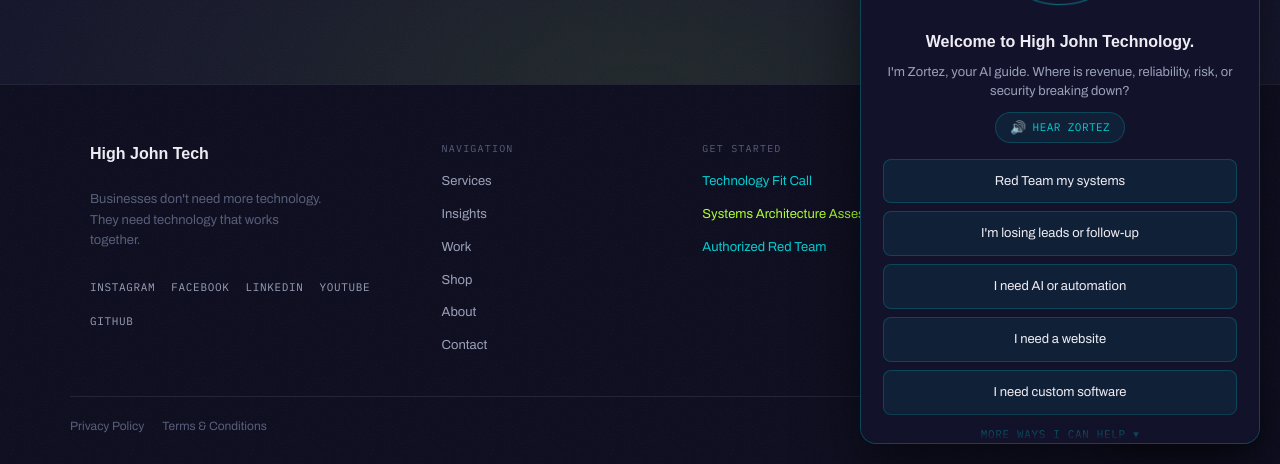
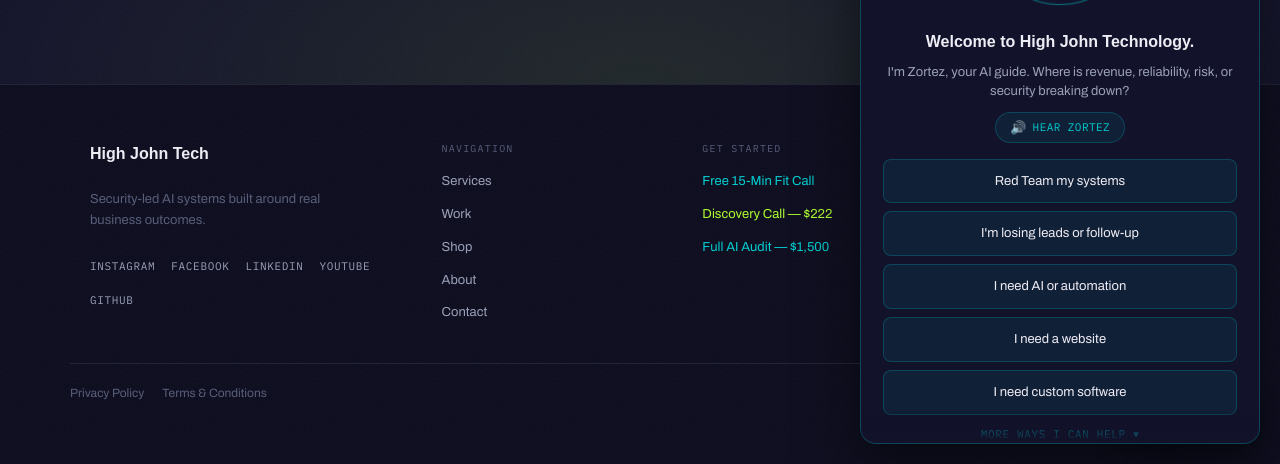
Before and after one commit to HighJohnTech/highjohn-preview, a Jekyll site: the page built from index.html, in a window 1280 px wide and 900 px high, scrolled down 5494 px, cut to the strip 436-900 px from the top of the window. Built offline with Jekyll 4.4.1, drawn with Linux system fonts in a browser that asks for light colours; some web fonts are replaced.

Commit message:
Simplify preview footer and restore revenue CTAs

```diff
--- a/_includes/footer.html
+++ b/_includes/footer.html
@@ -3,14 +3,13 @@
 
     <div class="footer-col footer-brand">
       <span class="footer-name">{{ site.data.company.name }}</span>
-      <p class="footer-tagline">Businesses don't need more technology. They need technology that works together.</p>
+      <p class="footer-tagline">Security-led AI systems built around real business outcomes.</p>
       {% include social-links.html %}
     </div>
 
     <div class="footer-col">
       <span class="footer-heading mono">Navigation</span>
       <a href="{{ '/services/' | relative_url }}">Services</a>
-      <a href="{{ '/insights/' | relative_url }}">Insights</a>
       <a href="{{ '/work/' | relative_url }}">Work</a>
       <a href="{{ '/shop/' | relative_url }}">Shop</a>
       <a href="{{ '/about/' | relative_url }}">About</a>
@@ -19,9 +18,9 @@
 
     <div class="footer-col">
       <span class="footer-heading mono">Get Started</span>
-      {% include fit-call-cta.html class="footer-link-cta" label="Technology Fit Call" icon=false %}
-      <a class="footer-link-cta footer-link-cta--primary" href="{{ '/systems-audit/' | relative_url }}">Systems Architecture Assessment</a>
-      <a class="footer-link-cta" href="{{ '/red-team/' | relative_url }}">Authorized Red Team</a>
+      {% include fit-call-cta.html class="footer-link-cta" label="Free 15-Min Fit Call" icon=false %}
+      {% include cta-book.html class="footer-link-cta footer-link-cta--primary" label="Discovery Call — $222" service="Discovery Call" icon=false %}
+      {% include cta-book.html class="footer-link-cta" label="Full AI Audit — $1,500" service="Full AI Audit" icon=false %}
     </div>
 
     <div class="footer-col">
@@ -38,6 +37,6 @@
       <a href="{{ '/privacy-policy.html' | relative_url }}">Privacy Policy</a>
       <a href="{{ '/terms-and-conditions/' | relative_url }}">Terms &amp; Conditions</a>
     </span>
-    <span class="mono">Build · Secure · Automate</span>
+    <span class="mono">Diagnose · Architect · Build · Prove</span>
   </div>
 </footer>
```
